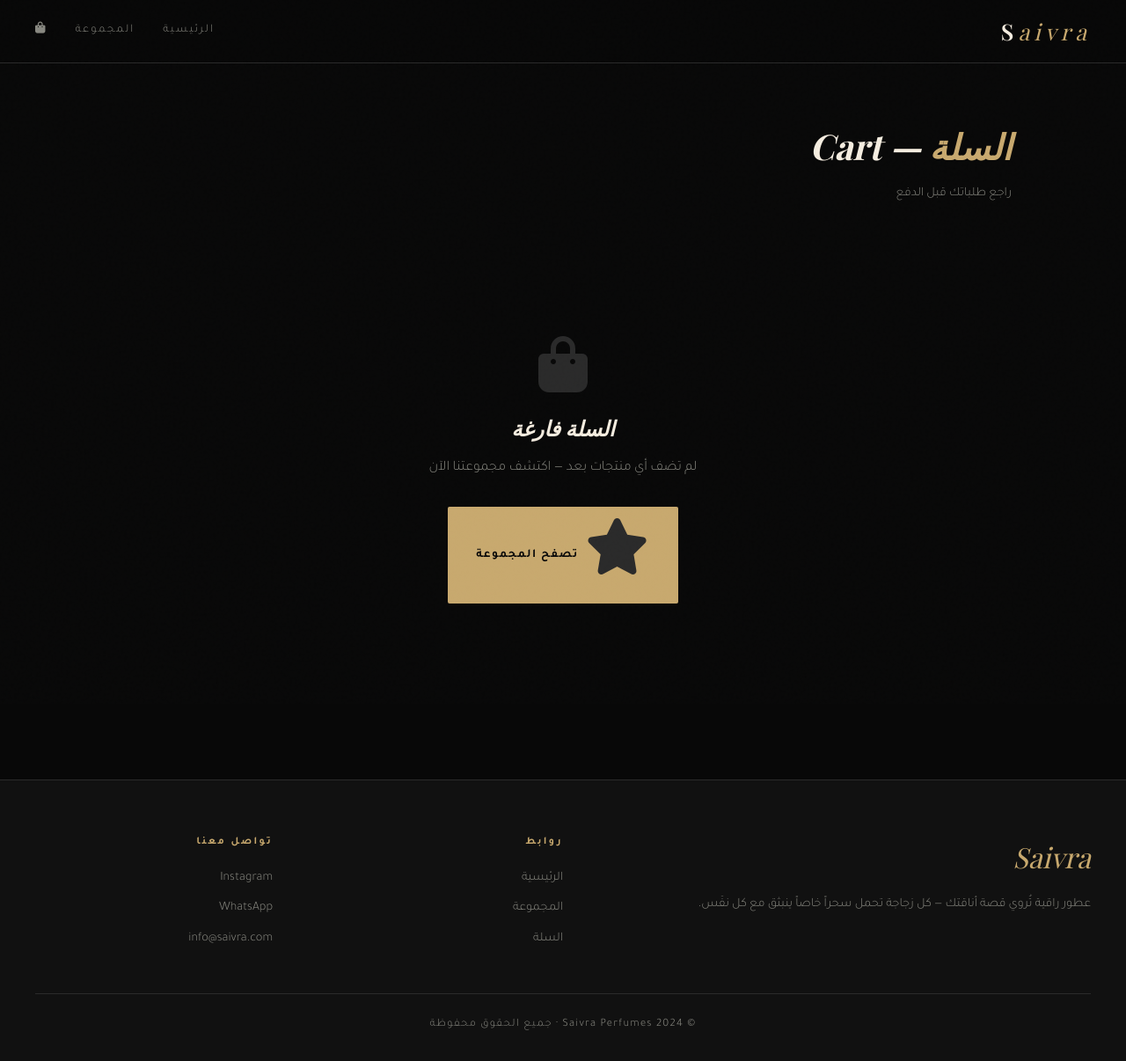
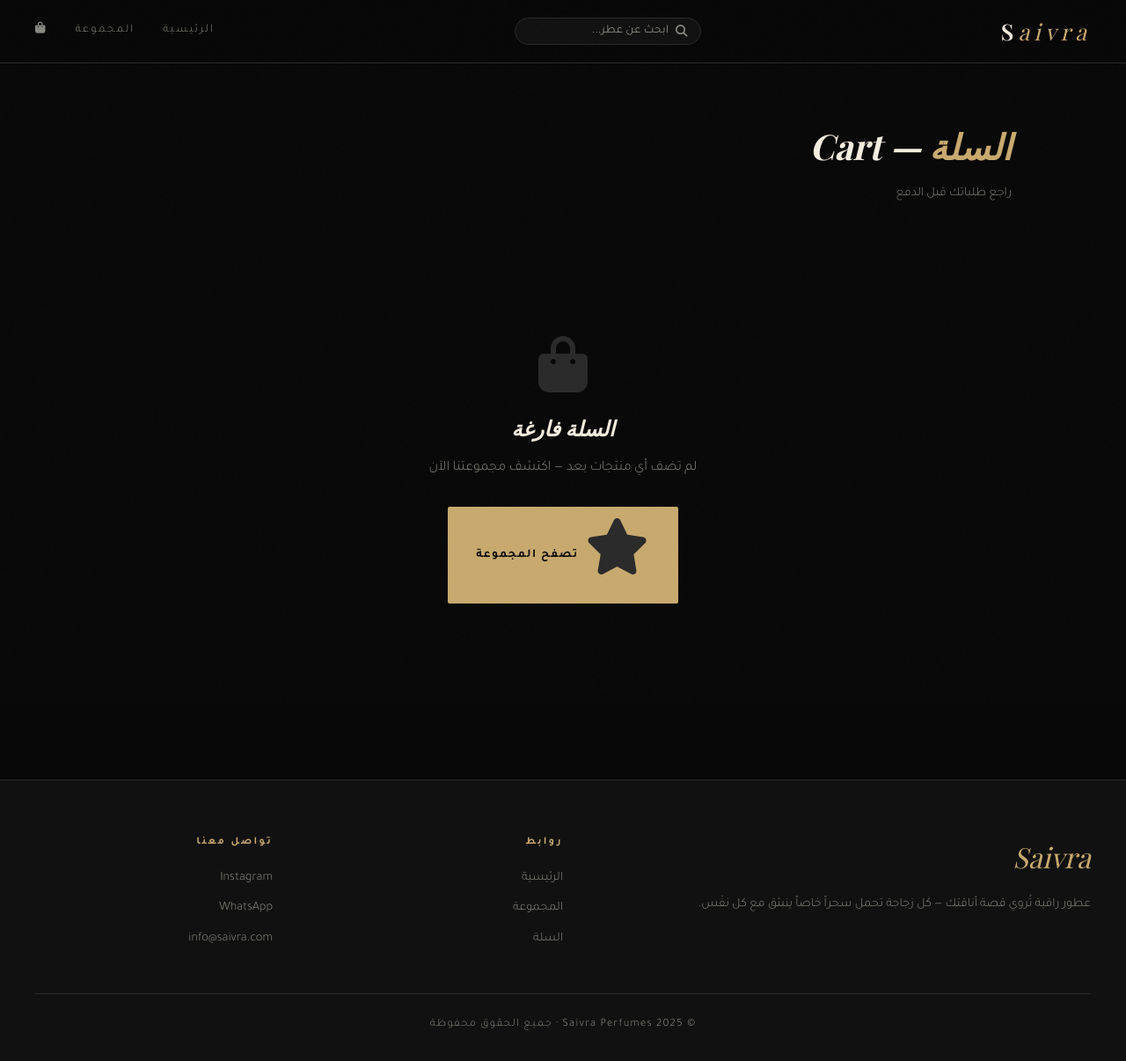
Before and after one commit to k82039232-web/saivra-perfumes, a Flask app: page /cart in a window 1280 px wide. Shown: the whole page at 88% size. Run offline with Flask 3, Linux system fonts and the light colour scheme; some web fonts are replaced.

Commit message:
add google verification and search bar

```diff
--- a/templates/base.html
+++ b/templates/base.html
@@ -3,11 +3,16 @@
 <head>
   <meta charset="UTF-8"/>
   <meta name="viewport" content="width=device-width, initial-scale=1.0"/>
+  <meta name="google-site-verification" content="ex7kBLoihHLI2Pjfnb34-0GrF4Wh1wyiqi38Wej8O5U" />
+  <meta name="description" content="Saivra Perfumes — عطور راقية من أجود المكونات العالمية. اكتشف مجموعتنا الحصرية من العطور الفاخرة."/>
+  <meta name="keywords" content="عطور, برفان, Saivra, عطور فاخرة, perfumes, Egypt"/>
   <title>{% block title %}Saivra Perfumes{% endblock %}</title>
+
   <link rel="preconnect" href="https://fonts.googleapis.com"/>
   <link rel="preconnect" href="https://fonts.gstatic.com" crossorigin/>
   <link href="https://fonts.googleapis.com/css2?family=Playfair+Display:ital,wght@0,400;0,600;0,700;1,400&family=Cormorant+Garamond:wght@300;400;500&family=Tajawal:wght@300;400;500;700&display=swap" rel="stylesheet"/>
   <link href="https://cdnjs.cloudflare.com/ajax/libs/font-awesome/6.5.0/css/all.min.css" rel="stylesheet"/>
+
   <style>
     /* ── TOKENS ── */
     :root {
@@ -56,8 +61,19 @@
     }
 
     /* ── FLASH MESSAGES ── */
-    .flash-wrap { position: fixed; top: 90px; left: 50%; transform: translateX(-50%); z-index: 5000; width: 90%; max-width: 420px; display: flex; flex-direction: column; gap: 8px; }
-    .flash { padding: 12px 20px; border-radius: var(--radius); font-size: .9rem; animation: slideIn .3s ease; border-right: 3px solid; }
+    .flash-wrap {
+      position: fixed; top: 90px; left: 50%;
+      transform: translateX(-50%);
+      z-index: 5000; width: 90%; max-width: 420px;
+      display: flex; flex-direction: column; gap: 8px;
+    }
+    .flash {
+      padding: 12px 20px;
+      border-radius: var(--radius);
+      font-size: .9rem;
+      animation: slideIn .3s ease;
+      border-right: 3px solid;
+    }
     .flash.success { background: rgba(39,174,96,.15); border-color: var(--success); color: #6fcf97; }
     .flash.error   { background: rgba(192,57,43,.15);  border-color: var(--danger);  color: #e87a7a; }
     .flash.info    { background: rgba(200,169,110,.1);  border-color: var(--gold);    color: var(--gold2); }
@@ -72,7 +88,9 @@
       height: 72px;
       display: flex; align-items: center;
       padding: 0 40px;
+      transition: background .3s;
     }
+    nav.scrolled { background: rgba(8,8,8,.98); }
     .nav-inner {
       width: 100%; max-width: 1300px; margin: 0 auto;
       display: flex; align-items: center; justify-content: space-between;
@@ -83,8 +101,11 @@
       letter-spacing: .2em;
       color: var(--gold);
       font-style: italic;
+      transition: opacity .2s;
     }
+    .nav-logo:hover { opacity: .8; }
     .nav-logo span { color: var(--cream); font-style: normal; font-weight: 600; }
+
     .nav-links { display: flex; align-items: center; gap: 32px; }
     .nav-links a {
       font-size: .82rem;
@@ -94,12 +115,15 @@
       transition: color .2s;
       position: relative;
     }
-    .nav-links a:hover, .nav-links a.active { color: var(--gold); }
+    .nav-links a:hover,
+    .nav-links a.active { color: var(--gold); }
     .nav-links a::after {
-      content: ''; position: absolute; bottom: -4px; right: 0; width: 0; height: 1px;
+      content: ''; position: absolute; bottom: -4px; right: 0;
+      width: 0; height: 1px;
       background: var(--gold); transition: width .3s;
     }
     .nav-links a:hover::after { width: 100%; }
+
     .cart-btn {
       position: relative;
       color: var(--cream);
@@ -109,14 +133,38 @@
     .cart-btn:hover { color: var(--gold); }
     .cart-badge {
       position: absolute; top: -8px; left: -8px;
-      background: var(--gold);
-      color: var(--black);
-      font-size: .65rem;
-      font-weight: 700;
-      border-radius: 50%;
-      width: 18px; height: 18px;
+      background: var(--gold); color: var(--black);
+      font-size: .65rem; font-weight: 700;
+      border-radius: 50%; width: 18px; height: 18px;
       display: flex; align-items: center; justify-content: center;
     }
+
+    /* ── SEARCH BAR ── */
+    .nav-search {
+      display: flex; align-items: center;
+      background: rgba(255,255,255,.04);
+      border: 1px solid var(--border);
+      border-radius: 20px;
+      padding: 6px 14px;
+      gap: 8px;
+      transition: border-color .2s, background .2s;
+    }
+    .nav-search:focus-within {
+      border-color: var(--gold);
+      background: rgba(200,169,110,.05);
+    }
+    .nav-search input {
+      background: transparent;
+      border: none;
+      outline: none;
+      color: var(--cream);
+      font-family: var(--ff-ar);
+      font-size: .85rem;
+      width: 160px;
+      direction: rtl;
+    }
+    .nav-search input::placeholder { color: var(--muted); }
+    .nav-search i { color: var(--muted); font-size: .85rem; }
 
     /* ── MAIN WRAPPER ── */
     main { padding-top: 72px; min-height: calc(100vh - 72px); }
@@ -127,13 +175,30 @@
       border-top: 1px solid var(--border);
       padding: 60px 40px 30px;
     }
-    .footer-inner { max-width: 1300px; margin: 0 auto; display: grid; grid-template-columns: 2fr 1fr 1fr; gap: 60px; }
-    .footer-brand .brand-name { font-family: var(--ff-en); font-size: 2rem; color: var(--gold); font-style: italic; margin-bottom: 14px; }
+    .footer-inner {
+      max-width: 1300px; margin: 0 auto;
+      display: grid; grid-template-columns: 2fr 1fr 1fr; gap: 60px;
+    }
+    .footer-brand .brand-name {
+      font-family: var(--ff-en); font-size: 2rem;
+      color: var(--gold); font-style: italic; margin-bottom: 14px;
+    }
     .footer-brand p { color: var(--muted); font-size: .9rem; line-height: 1.8; }
-    .footer-col h4 { color: var(--gold); font-size: .75rem; letter-spacing: .2em; text-transform: uppercase; margin-bottom: 18px; }
-    .footer-col a { display: block; color: var(--muted); font-size: .9rem; margin-bottom: 10px; transition: color .2s; }
+    .footer-col h4 {
+      color: var(--gold); font-size: .75rem;
+      letter-spacing: .2em; text-transform: uppercase; margin-bottom: 18px;
+    }
+    .footer-col a {
+      display: block; color: var(--muted);
+      font-size: .9rem; margin-bottom: 10px; transition: color .2s;
+    }
     .footer-col a:hover { color: var(--cream); }
-    .footer-bottom { max-width: 1300px; margin: 40px auto 0; padding-top: 24px; border-top: 1px solid var(--border); text-align: center; color: var(--muted); font-size: .8rem; letter-spacing: .1em; }
+    .footer-bottom {
+      max-width: 1300px; margin: 40px auto 0;
+      padding-top: 24px; border-top: 1px solid var(--border);
+      text-align: center; color: var(--muted);
+      font-size: .8rem; letter-spacing: .1em;
+    }
 
     /* ── BUTTONS ── */
     .btn {
@@ -151,7 +216,11 @@
       color: var(--black);
       font-weight: 700;
     }
-    .btn-gold:hover { background: var(--gold2); transform: translateY(-1px); box-shadow: 0 8px 24px rgba(200,169,110,.3); }
+    .btn-gold:hover {
+      background: var(--gold2);
+      transform: translateY(-1px);
+      box-shadow: 0 8px 24px rgba(200,169,110,.3);
+    }
     .btn-outline {
       background: transparent;
       color: var(--cream);
@@ -171,12 +240,11 @@
     .section-header h2 {
       font-family: var(--ff-en);
       font-size: clamp(2rem, 4vw, 3rem);
-      font-weight: 400;
-      color: var(--cream);
-      font-style: italic;
+      font-weight: 400; color: var(--cream); font-style: italic;
     }
     .section-header .divider {
-      width: 60px; height: 1px; background: var(--gold); margin: 18px auto 0;
+      width: 60px; height: 1px;
+      background: var(--gold); margin: 18px auto 0;
     }
 
     /* ── PRODUCT CARD ── */
@@ -197,6 +265,7 @@
       overflow: hidden;
       background: #1e1e1e;
       position: relative;
+      display: block;
     }
     .product-card .img-wrap img {
       width: 100%; height: 100%;
@@ -210,14 +279,29 @@
       font-size: 3rem; opacity: .2;
     }
     .product-card .card-body { padding: 20px; }
-    .product-card .card-cat { font-size: .72rem; letter-spacing: .2em; text-transform: uppercase; color: var(--gold); margin-bottom: 6px; }
-    .product-card .card-name { font-family: var(--ff-en); font-size: 1.15rem; font-style: italic; color: var(--cream); margin-bottom: 10px; }
+    .product-card .card-cat {
+      font-size: .72rem; letter-spacing: .2em;
+      text-transform: uppercase; color: var(--gold); margin-bottom: 6px;
+    }
+    .product-card .card-name {
+      font-family: var(--ff-en); font-size: 1.15rem;
+      font-style: italic; color: var(--cream); margin-bottom: 10px;
+    }
     .product-card .card-price { font-size: 1.1rem; font-weight: 700; color: var(--gold2); }
     .product-card .card-price small { font-weight: 300; font-size: .8rem; color: var(--muted); }
-    .product-card .card-footer { padding: 0 20px 20px; display: flex; gap: 8px; }
-    .product-card .card-footer .btn { flex: 1; justify-content: center; font-size: .8rem; padding: 10px 16px; }
+    .product-card .card-footer {
+      padding: 0 20px 20px;
+      display: flex; gap: 8px;
+    }
+    .product-card .card-footer .btn {
+      flex: 1; justify-content: center;
+      font-size: .8rem; padding: 10px 16px;
+    }
 
     /* ── RESPONSIVE ── */
+    @media (max-width: 900px) {
+      .nav-search { display: none; }
+    }
     @media (max-width: 768px) {
       nav { padding: 0 20px; }
       .nav-links { gap: 20px; }
@@ -238,9 +322,21 @@
 </div>
 
 <!-- NAV -->
-<nav>
+<nav id="main-nav">
   <div class="nav-inner">
     <a href="{{ url_for('index') }}" class="nav-logo"><span>S</span>aivra</a>
+
+    <div class="nav-search">
+      <i class="fa fa-search"></i>
+      <input
+        type="text"
+        id="nav-search-input"
+        placeholder="ابحث عن عطر..."
+        autocomplete="off"
+        onkeyup="handleSearch(this.value)"
+      />
+    </div>
+
     <div class="nav-links">
       <a href="{{ url_for('index') }}" {% if request.endpoint=='index' %}class="active"{% endif %}>الرئيسية</a>
       <a href="{{ url_for('index') }}#collection">المجموعة</a>
@@ -275,7 +371,7 @@
       <a href="#">info@saivra.com</a>
     </div>
   </div>
-  <div class="footer-bottom">© 2024 Saivra Perfumes · جميع الحقوق محفوظة</div>
+  <div class="footer-bottom">© 2025 Saivra Perfumes · جميع الحقوق محفوظة</div>
 </footer>
 
 <script>
@@ -287,7 +383,51 @@
       setTimeout(() => el.remove(), 400);
     });
   }, 3500);
+
+  // Nav scroll effect
+  window.addEventListener('scroll', () => {
+    const nav = document.getElementById('main-nav');
+    if (window.scrollY > 40) {
+      nav.classList.add('scrolled');
+    } else {
+      nav.classList.remove('scrolled');
+    }
+  });
+
+  // Search function — filters product cards on the page
+  function handleSearch(query) {
+    const q = query.trim().toLowerCase();
+    const cards = document.querySelectorAll('.product-card');
+    if (cards.length === 0) return;
+
+    cards.forEach(card => {
+      const name = (card.querySelector('.card-name')?.textContent || '').toLowerCase();
+      const cat  = (card.querySelector('.card-cat')?.textContent  || '').toLowerCase();
+      const match = !q || name.includes(q) || cat.includes(q);
+      card.style.display = match ? '' : 'none';
+    });
+
+    // Show empty message if nothing matches
+    const grid = document.querySelector('.products-grid');
+    if (!grid) return;
+    let emptyMsg = grid.querySelector('.search-empty');
+    const anyVisible = [...cards].some(c => c.style.display !== 'none');
+    if (!anyVisible && q) {
+      if (!emptyMsg) {
+        emptyMsg = document.createElement('div');
+        emptyMsg.className = 'search-empty';
+        emptyMsg.style.cssText = 'grid-column:1/-1;text-align:center;padding:60px 20px;color:#888880;font-size:1rem;';
+        emptyMsg.textContent = 'لا توجد نتائج لـ "' + query + '"';
+        grid.appendChild(emptyMsg);
+      } else {
+        emptyMsg.textContent = 'لا توجد نتائج لـ "' + query + '"';
+      }
+    } else if (emptyMsg) {
+      emptyMsg.remove();
+    }
+  }
 </script>
+
 {% block scripts %}{% endblock %}
 </body>
 </html>
```
